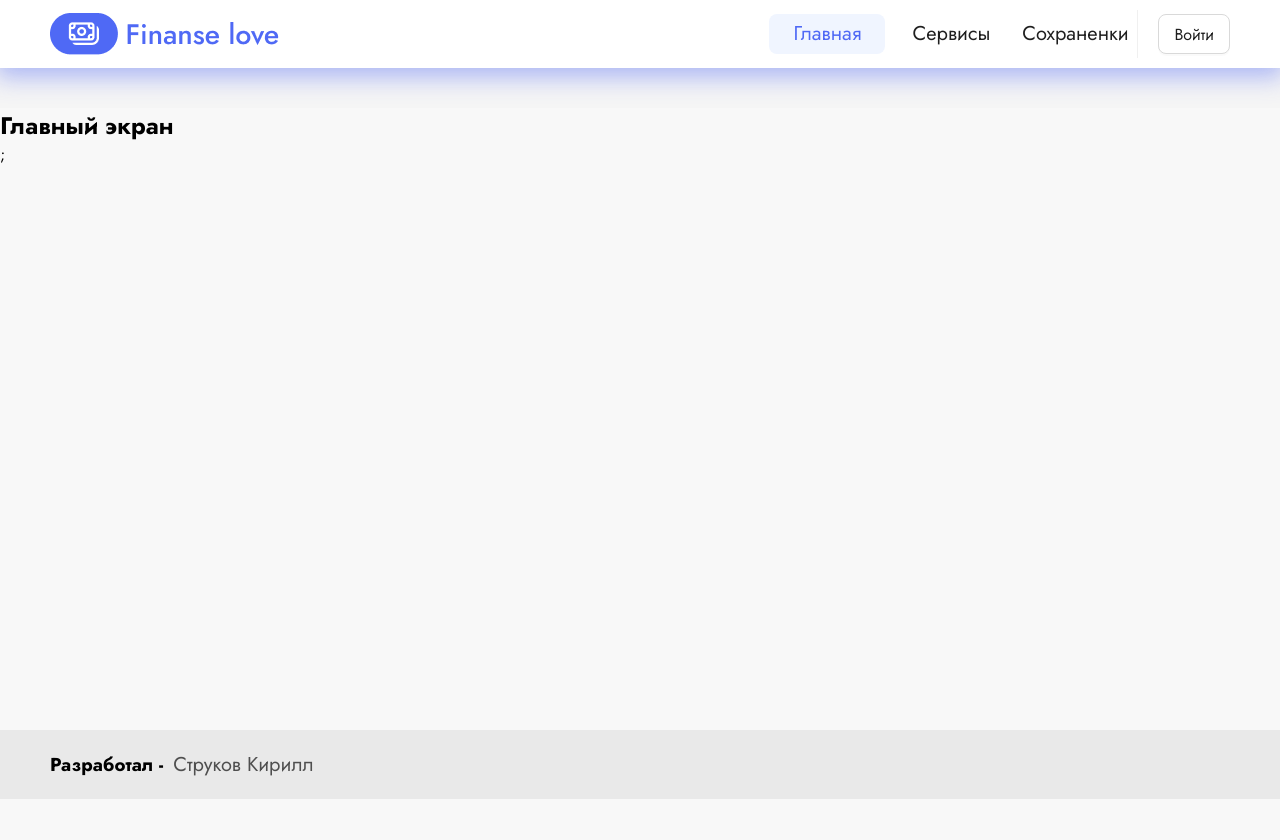
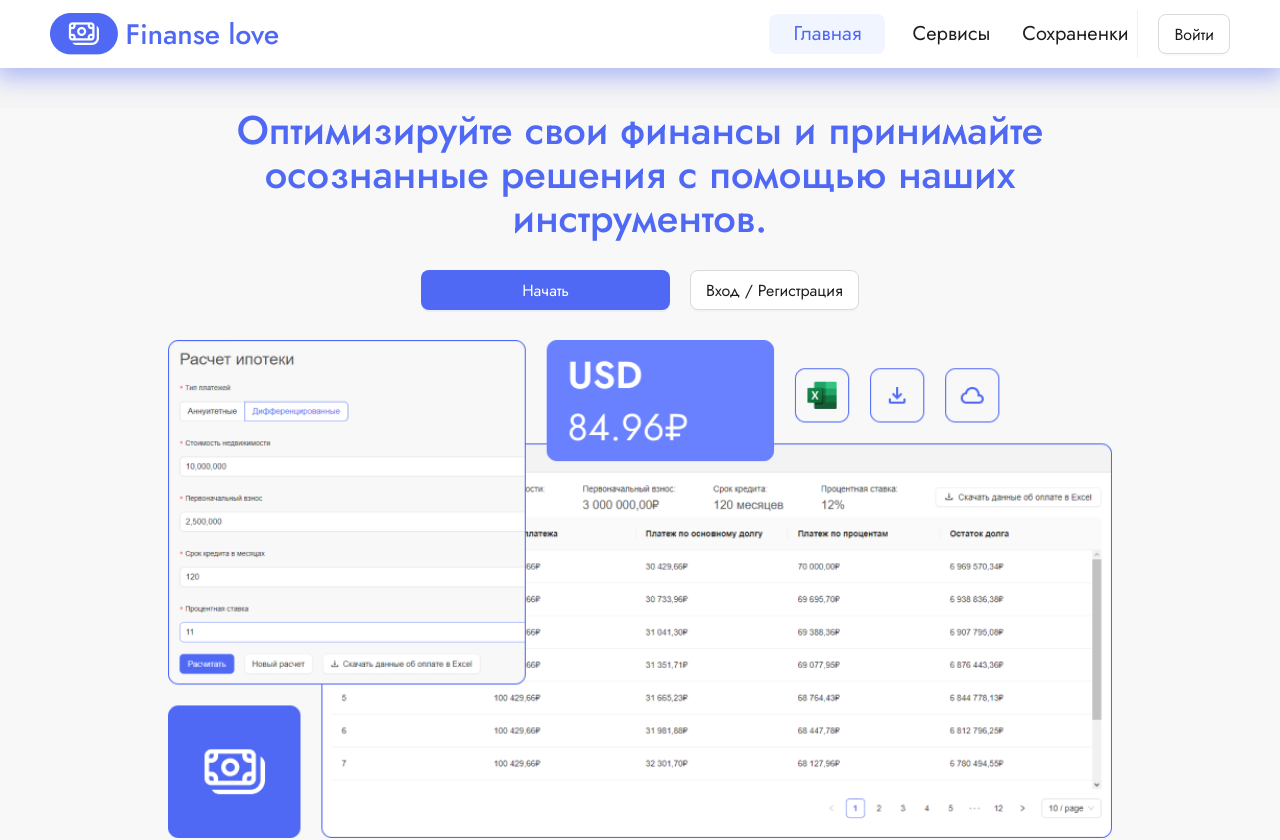
Before and after one commit to StKir/finanse_helper, a Next.js app: page / in a window 1280 px wide. Shown: the top 840 px of the page. Before the commit the page ends 800 px from the top, so only its background shows below. Built offline with nearby package versions, Linux system fonts and the light colour scheme; no server answers.

Commit message:
main_screen_ui

```diff
--- /dev/null
+++ b/src/components/screens/MainScreen/MainScreen.tsx
@@ -0,0 +1,47 @@
+import styles from './mainScreen.module.scss';
+import mainImg from '@/assets/img/gr.png';
+import { useAuth } from '@/hooks/useAuth';
+import { setModalStatus } from '@/store/slices/UserSlice';
+import { useAppDispatch } from '@/store/store';
+import { Button } from 'antd';
+import Image from 'next/image';
+
+const MainScreen = () => {
+	const dispathc = useAppDispatch();
+	const { isAuth } = useAuth();
+	return (
+		<section>
+			<div className='container'>
+				<div className={styles.main_wrp}>
+					<h1>
+						Оптимизируйте свои финансы и принимайте осознанные решения с помощью
+						наших инструментов.
+					</h1>
+					<div className={styles.main_btn_group}>
+						<Button
+							href='/services'
+							type='primary'
+							className={styles.main_btn}
+							size='large'
+						>
+							Начать
+						</Button>
+						{isAuth ? null : (
+							<Button
+								type='default'
+								onClick={() => dispathc(setModalStatus(true))}
+								className={styles.reg_btn}
+								size='large'
+							>
+								Вход / Регистрация
+							</Button>
+						)}
+					</div>
+					<Image priority={true} src={mainImg} alt='Возможности' />
+				</div>
+			</div>
+		</section>
+	);
+};
+
+export default MainScreen;
--- /dev/null
+++ b/src/components/screens/MainScreen/mainScreen.module.scss
@@ -0,0 +1,45 @@
+.main_wrp {
+	display: grid;
+	gap: 30px;
+	justify-items: center;
+	h1 {
+		color: #4f69f5;
+		text-align: center;
+		font-size: 40px;
+		font-style: normal;
+		font-weight: 500;
+		line-height: 110.5%;
+		width: 70%;
+	}
+	img {
+		width: 80%;
+		height: auto;
+	}
+	.main_btn_group {
+		display: flex;
+		align-items: center;
+		justify-content: center;
+		flex-wrap: wrap;
+		gap: 20px;
+
+		a {
+			display: flex;
+			align-items: center;
+			text-decoration: none;
+			padding: 0px 100px;
+		}
+	}
+}
+
+@media (max-width: 405px) {
+	.main_wrp {
+		width: 100%;
+		* {
+			width: 100% !important;
+		}
+		h1 {
+			font-size: 32px;
+			width: 100%;
+		}
+	}
+}
--- a/src/pages/_app.tsx
+++ b/src/pages/_app.tsx
@@ -6,7 +6,7 @@ import '@/firebase';
 export default function App({ Component, pageProps }: AppProps) {
 	return (
 		<MainLayout>
-			<Component {...pageProps} />;
+			<Component {...pageProps} />
 		</MainLayout>
 	);
 }
--- a/src/pages/index.tsx
+++ b/src/pages/index.tsx
@@ -1,3 +1,5 @@
+import MainScreen from '@/components/screens/MainScreen/MainScreen';
+
 export default function Home() {
-	return <h2>Главный экран</h2>;
+	return <MainScreen />;
 }
```
Also changed, not shown: src/assets/img/gr.png (added).
